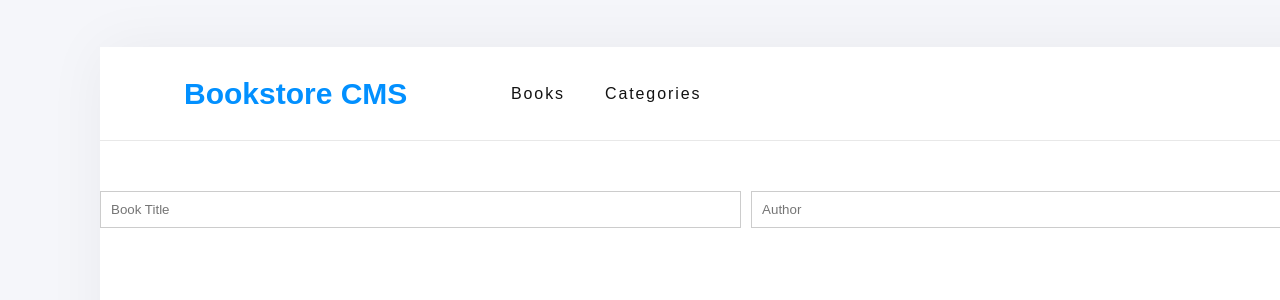
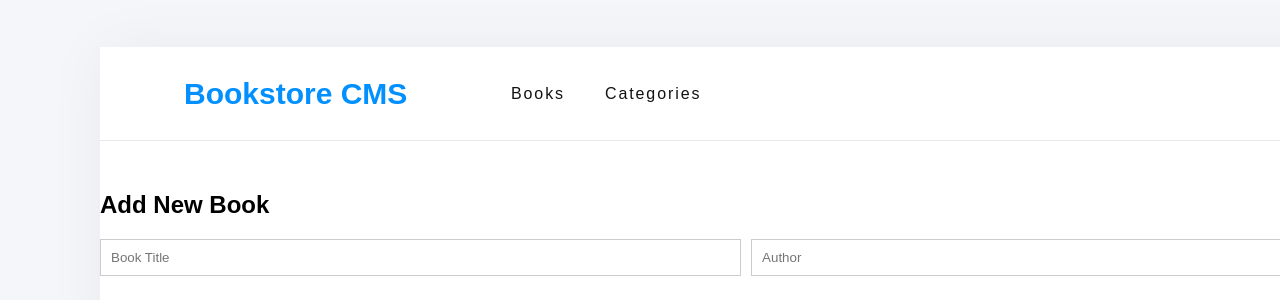
Before and after one commit to ClaudiaRojasSoto/my-bookstore, a React (Create React App) app: page /categories in a window 1280 px wide. Shown: the part 102-402 px from the top of the page. Built offline with nearby package versions, Linux system fonts and the light colour scheme.

Commit message:
Give class name to the elements in the form item

```diff
--- a/src/components/BookForm.js
+++ b/src/components/BookForm.js
@@ -21,21 +21,26 @@ const BookForm = () => {
   };
 
   return (
-    <form onSubmit={handleSubmit}>
+    <div className="form-container">
+      <h2 className="form-title">Add New Book</h2>
+      <form className="form" onSubmit={handleSubmit}>
         <input
+          className="book-form-title"
           type="text"
           placeholder="Book Title"
           value={title}
           onChange={(e) => setTitle(e.target.value)}
         />
         <input
+          className="book-form-author"
           type="text"
           placeholder="Author"
           value={author}
           onChange={(e) => setAuthor(e.target.value)}
         />
-      <button type="submit">Add Book</button>
+        <button className="form-button" type="submit">Add Book</button>
       </form>
+    </div>
   );
 };
 
```
Lines whose indentation alone changed are shown as unchanged.
